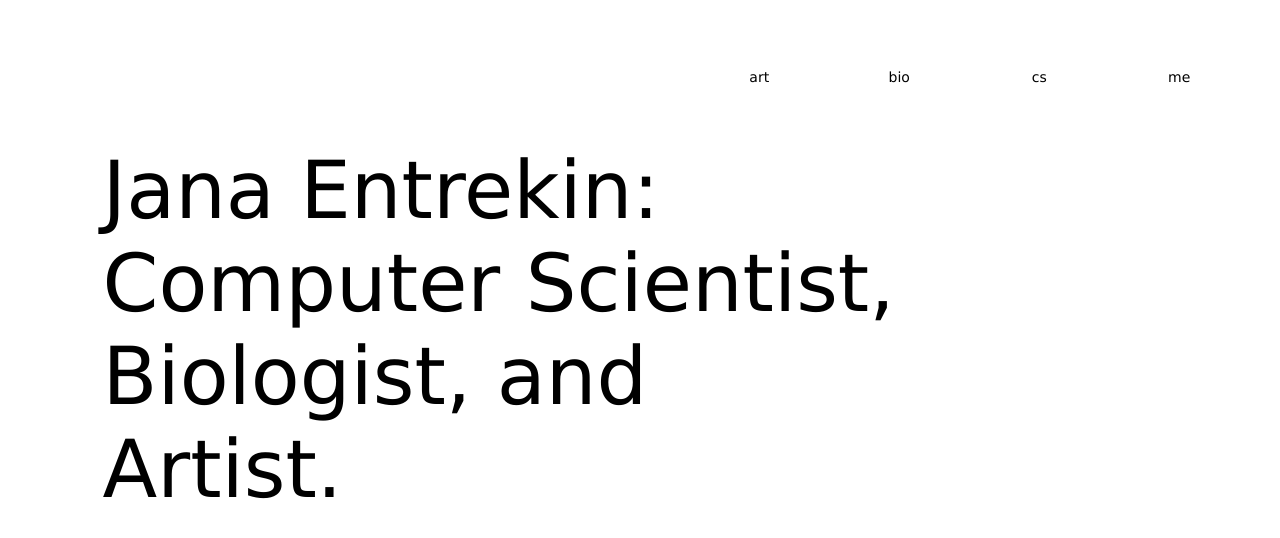
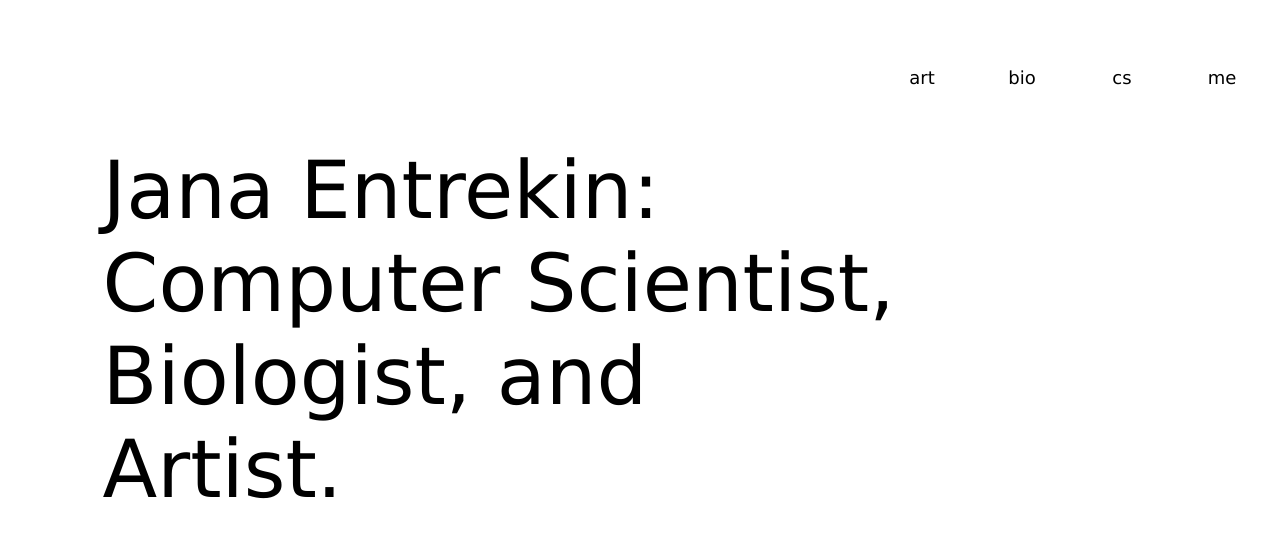
Before and after one commit to jantrkn/practicesite2, a plain HTML site: page index.html in a window 1280 px wide. Drawn offline with Linux system fonts and the light colour scheme.

Commit message:
Update style.css

```diff
--- a/style.css
+++ b/style.css
@@ -7,32 +7,40 @@ a{
     text-decoration: none;
     color: inherit
 }
-
+ul{
+    list-style: none;
+}
 body{
     padding-top: 2%;
 }
+.menu ul li{
+    color: cornflowerblue;
+}
 /* navbar start */
-.menu{
+/* .menu{
     width: 900px;
     margin: 0 auto;
-}
+} */
 .menu ul{
     list-style: none;
     margin-top: 2%;
     text-decoration: none;
 }
 .menu ul li{
-    width: 140px;
+    width: 100px;
     border: 1px ;
     height: 50px;
     line-height: 50px;
     text-align: center;
     float: right;
-    color: black;
-    font-size: 14px;
+    /* color: black; */
+    /* font-size: 18px; */
     position: relative;
 }
-.menu ul li:hover{
+.menu ul li a{
+    color: black;
+}
+.menu ul li a:hover{
     color:cornflowerblue;
 }
 .menu ul ul{
@@ -60,7 +68,7 @@ body{
 .menu{
     grid-column: 2/5;
     grid-row: 1/2;
-    font-size: 30px;
+    font-size: 18px;
 }
 /* grid layout end */
 
```
